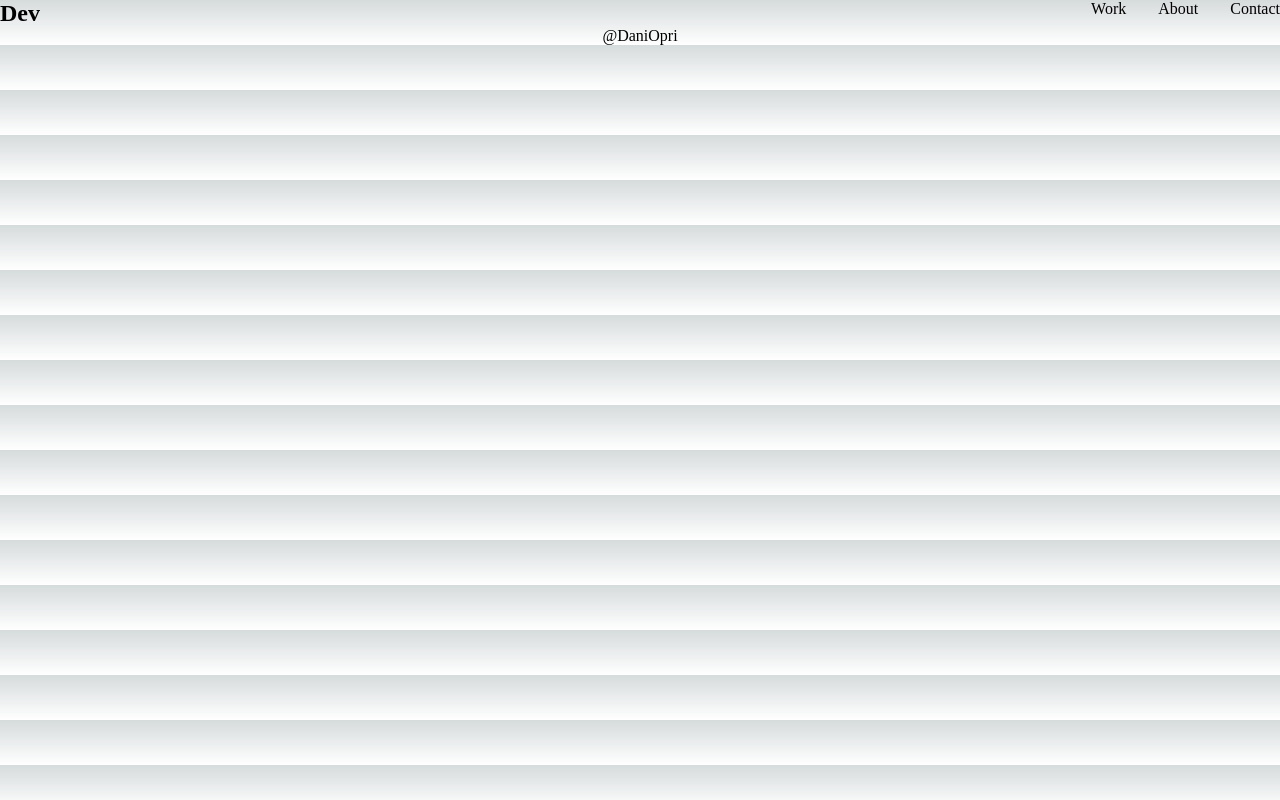
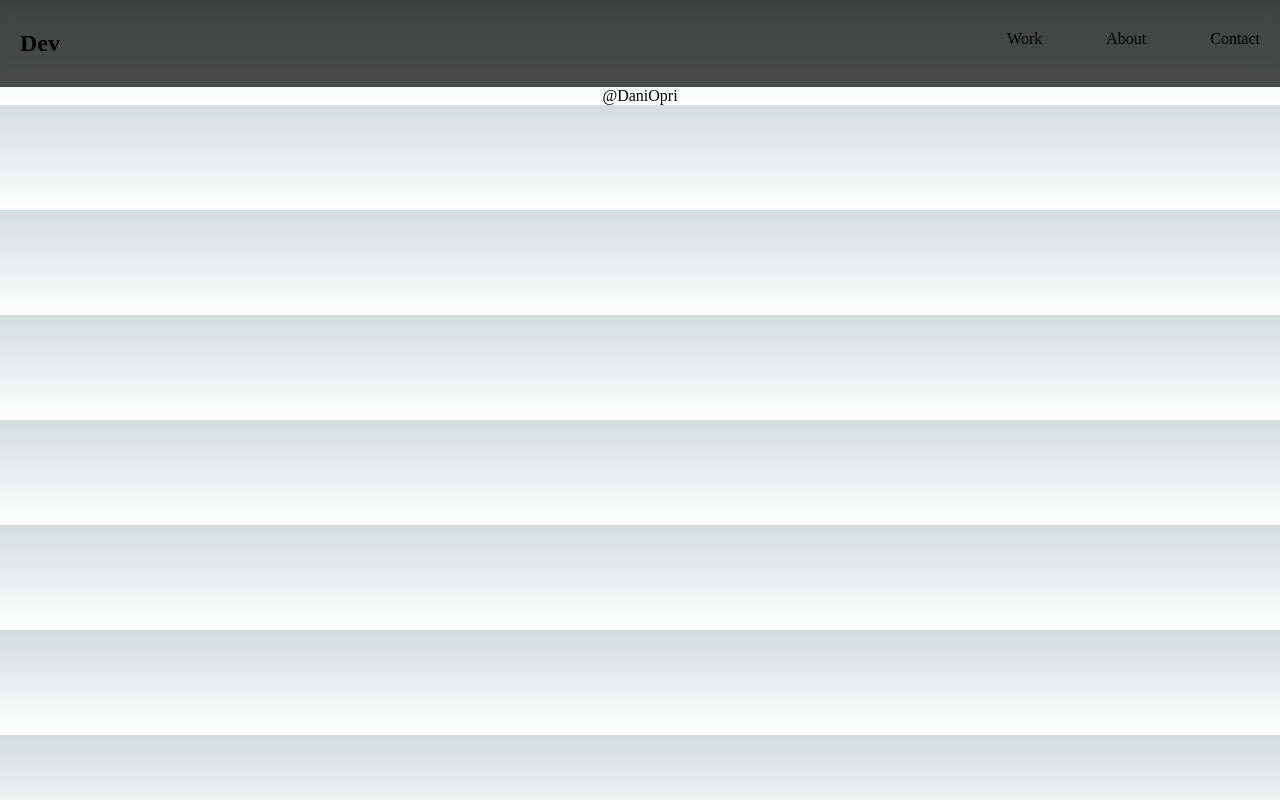
Before and after one commit to d-opri/d-opri.github.io, a Next.js app: page / in a window 1280 px wide. Built offline with nearby package versions, Linux system fonts and the light colour scheme.

Commit message:
add hero and stlye nav

```diff
--- /dev/null
+++ b/components/Hero.js
@@ -0,0 +1,5 @@
+import React from "react";
+
+export const Hero = () => {
+  return <div>Content</div>;
+};
--- a/components/Navbar.js
+++ b/components/Navbar.js
@@ -2,16 +2,33 @@ import Link from "next/link";
 import styled from "styled-components";
 
 const StyledNav = styled.nav`
+
   display: flex;
   justify-content: space-between;
+  align-items: center
   position: sticky;
-  margin: auto;
+
+  padding: 30px 20px;
+  backdrop-filter: blur(10px);
+background-color: rgba(0, 0, 0, 0.7);
+
+flex: 0 0 auto;
+flex-flow: row nowrap;
+
+left: 0px;
+
+
+
+top: 0px;
+width: 100%;
+
+z-index: 1;
 `;
 
 const StyledList = styled.ul`
   display: flex;
-  alignt-items: center;
-  gap: 2rem;
+
+  gap: 4rem;
   list-style: none;
 `;
 
```
